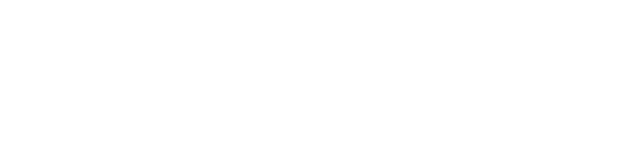
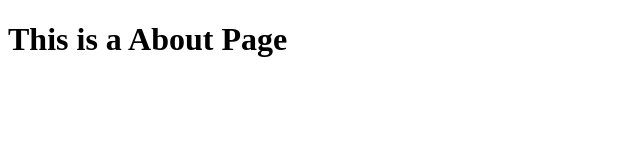
Before and after one commit to YaminiHedau/hactoberfest, a plain HTML site: page about.html in a window 1280 px wide. Shown: the whole page, without its empty margins (0-640 px from the left). Drawn offline with Linux system fonts and the light colour scheme.

Commit message:
added h1 tag

```diff
--- a/about.html
+++ b/about.html
@@ -7,6 +7,6 @@
     <title>About</title>
 </head>
 <body>
-
+    <h1> This is a About Page </h1>
 </body>
 </html>
```
